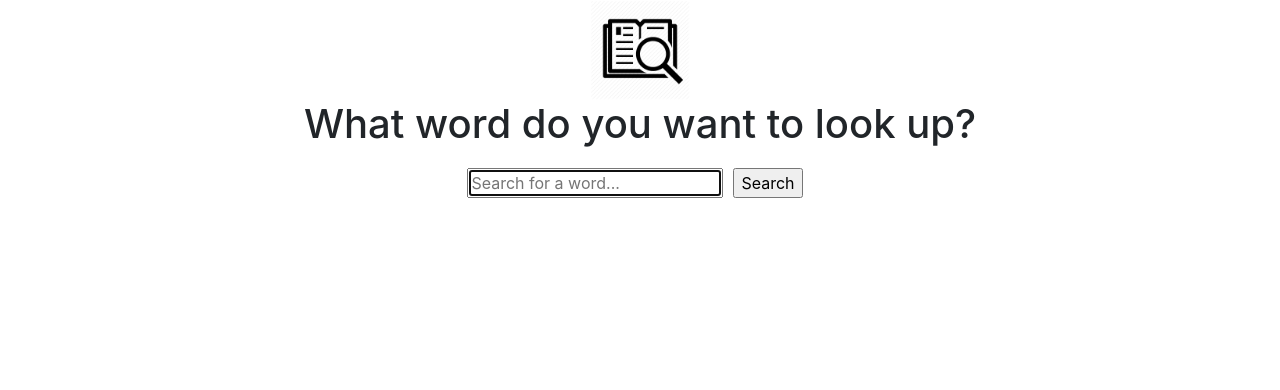
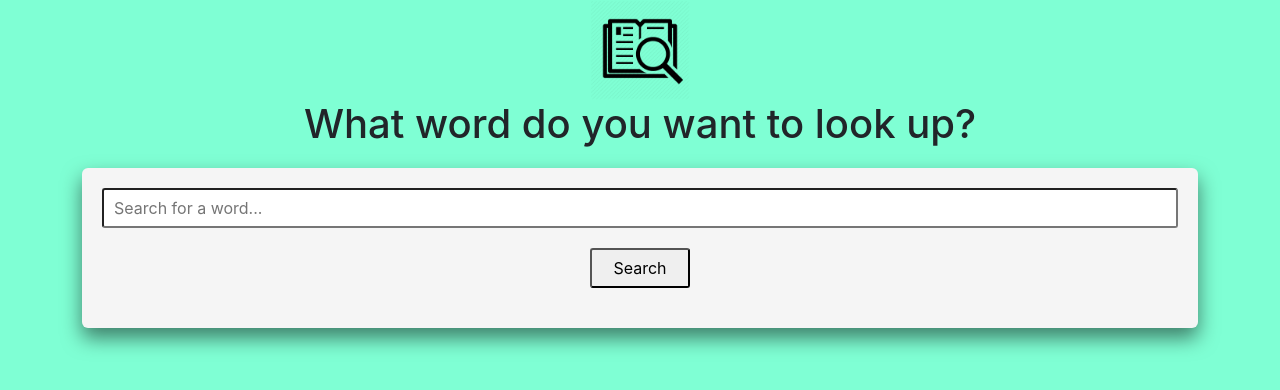
Before and after one commit to Samboe1989/react-dictionary-app, a React (Create React App) app: page / in a window 1280 px wide. Shown: the top 390 px of the page. Built offline with nearby package versions, Linux system fonts and the light colour scheme.

Commit message:
Added Css Styling components and styled the dictoinary

```diff
--- a/src/App.css
+++ b/src/App.css
@@ -1,3 +1,7 @@
+body {
+  background-color: aquamarine;
+}
+
 .App h1 {
   text-align: center;
   margin-bottom: 20px;
--- a/src/Dictionary.css
+++ b/src/Dictionary.css
@@ -1,11 +1,23 @@
+.Dictionary section {
+  background-color: whitesmoke;
+  padding: 20px;
+  border-radius: 6px;
+  box-shadow: 0px 10px 20px rgba(0, 0, 0, 0.5);
+  margin: 20px 0;
+}
+
+.Dictionary input {
+  width: 100%;
+  padding: 6px 10px;
+  margin-bottom: 20px;
+  border-radius: 3px;
+}
+
 .Dictionary {
   text-align: center;
 }
 
 .searchButton {
   margin: 0px 10px 0px 10px;
+  max-width: 100px;
 }
-
-form {
-  margin-bottom: 20px;
-}
--- a/src/Dictionary.js
+++ b/src/Dictionary.js
@@ -25,15 +25,17 @@
 
   return (
     <div className="Dictionary">
+      <section>
         <form onSubmit={search}>
           <input
             type="search"
             placeholder="Search for a word..."
             onChange={handleKeywordChange}
-          autoFocus={true}
+            autoFocus={false}
           />
           <input type="submit" value="Search" className="searchButton" />
         </form>
+      </section>
       <Results results={results} />
     </div>
   );
--- /dev/null
+++ b/src/Meaning.css
@@ -0,0 +1,12 @@
+.Meaning h3 {
+  font-size: 24px;
+  line-height: 1.5;
+  font-weight: bold;
+}
+
+.Meaning .example {
+  font-size: 14px;
+  opacity: 0.7;
+  font-style: italic;
+  margin-top: 10px;
+}
--- a/src/Meaning.js
+++ b/src/Meaning.js
@@ -1,4 +1,5 @@
 import React from "react";
+import "./Meaning.css";
 import Synonyms from "./Synonyms";
 
 export default function Meaning(props) {
@@ -9,8 +10,9 @@
       {props.meaning.definitions.map(function (definition, index) {
         return (
           <div key={index}>
-            <p className="definition">{definition.definition}</p>
-            <em>{definition.example}</em>
+            <div className="definition">{definition.definition}</div>
+
+            <div className="example">{definition.example}</div>
             <Synonyms synonyms={definition.synonyms} />
           </div>
         );
--- /dev/null
+++ b/src/Phonetic.css
@@ -0,0 +1,23 @@
+.Phonetic a {
+  border: 1px solid #ddd;
+  text-decoration: none;
+  padding: 10px 20px;
+  border-radius: 20px;
+  transition: all 150ms ease-in-out;
+  margin-right: 10px;
+  font-size: 13px;
+}
+
+.Phonetic a:hover {
+  background-color: aqua;
+  color: aliceblue;
+}
+
+.Phonetic {
+  height: 60px;
+}
+
+.Phonetic .text {
+  opacity: 0.5;
+  font-weight: bold;
+}
--- a/src/Phonetic.js
+++ b/src/Phonetic.js
@@ -1,12 +1,13 @@
 import React from "react";
+import "./Phonetic.css";
 
 export default function Phonetic(props) {
   return (
-    <div ClassName="Phonetic">
+    <div className="Phonetic">
       <a href={props.phonetic.audio} target="_blank" rel="noreferrer">
         Listen
       </a>
-      {props.phonetic.text}
+      <span className="text">{props.phonetic.text}</span>
     </div>
   );
 }
--- /dev/null
+++ b/src/Results.css
@@ -0,0 +1,5 @@
+.Results h2 {
+  font-size: 36px;
+  font-weight: bold;
+  line-height: 1.4;
+}
--- a/src/Results.js
+++ b/src/Results.js
@@ -1,11 +1,13 @@
 import React from "react";
 import Meaning from "./Meaning";
 import Phonetic from "./Phonetic";
+import "./Results.css";
 
 export default function Results(props) {
   if (props.results) {
     return (
       <div className="Results">
+        <section>
           <h2>{props.results.word}</h2>
           {props.results.phonetics.map(function (phonetic, index) {
             return (
@@ -14,12 +16,13 @@
               </div>
             );
           })}
+        </section>
 
         {props.results.meanings.map(function (meaning, index) {
           return (
-            <div key={index}>
+            <section key={index}>
               <Meaning meaning={meaning} />
-            </div>
+            </section>
           );
         })}
       </div>
--- /dev/null
+++ b/src/Synonyms.css
@@ -0,0 +1,11 @@
+.Synonyms {
+  margin: 20px 0 0;
+  padding: 0;
+}
+
+.Synonyms li {
+  display: inline-block;
+  padding-right: 10px;
+  font-size: 13px;
+  line-height: 1;
+}
--- a/src/Synonyms.js
+++ b/src/Synonyms.js
@@ -1,4 +1,5 @@
 import React from "react";
+import "./Synonyms.css";
 
 export default function Synonyms(props) {
   if (props.synonyms) {
```
Lines whose indentation alone changed are shown as unchanged.
